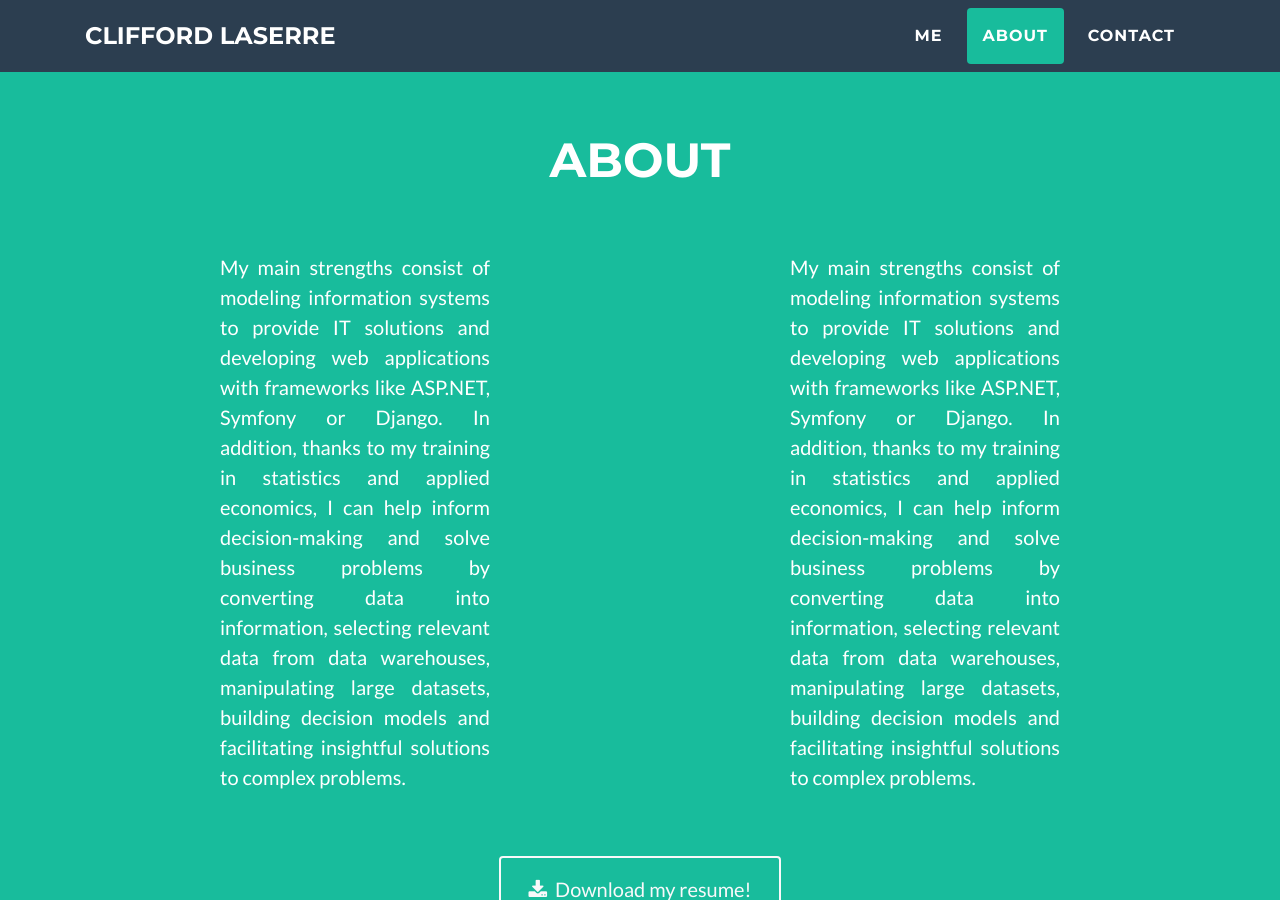
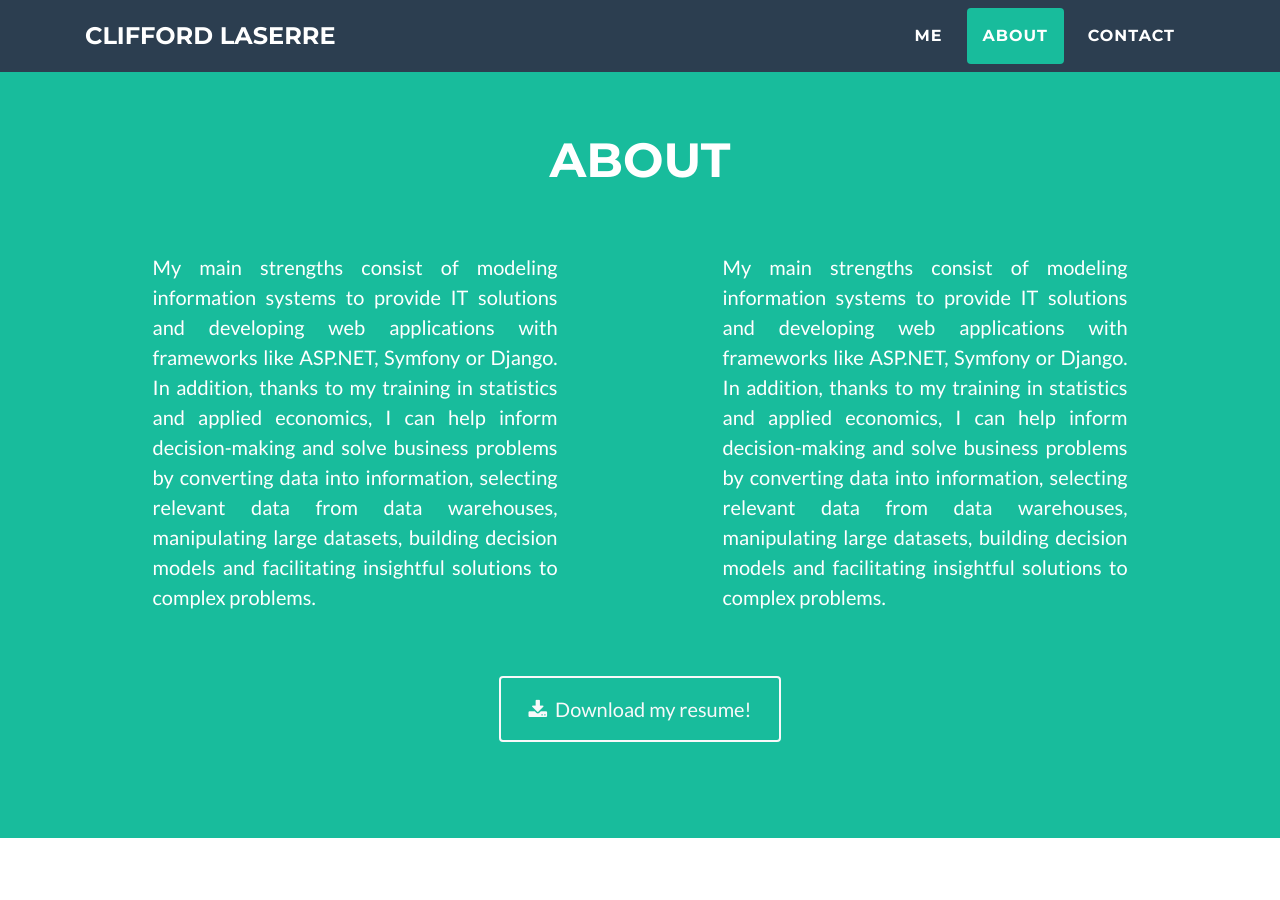
Before and after one commit to claserre9/claserre9.github.io, a Jekyll site: the page built from index.html, in a window 1280 px wide and 900 px high, scrolled down 988 px. Built offline with Jekyll 4.4.1, drawn with Linux system fonts in a browser that asks for light colours.

Commit message:
Update index.html

```diff
--- a/index.html
+++ b/index.html
@@ -54,7 +54,7 @@
         <h2 class="text-uppercase text-center text-white mb-5">About</h2>
         <div class="row">
             <div class="col-lg-6 ml-auto my-4">
-                <p class="lead text-justify w-50 mx-auto">My main strengths
+                <p class="lead text-justify w-75 mx-auto">My main strengths
                     consist of
                     modeling
                     information systems to provide IT solutions and
@@ -68,7 +68,7 @@
                     insightful solutions to complex problems.</p>
             </div>
             <div class="col-lg-6 ml-auto my-4">
-                <p class="lead text-justify w-50 mx-auto">My main strengths
+                <p class="lead text-justify w-75 mx-auto">My main strengths
                     consist of
                     modeling
                     information systems to provide IT solutions and
```
